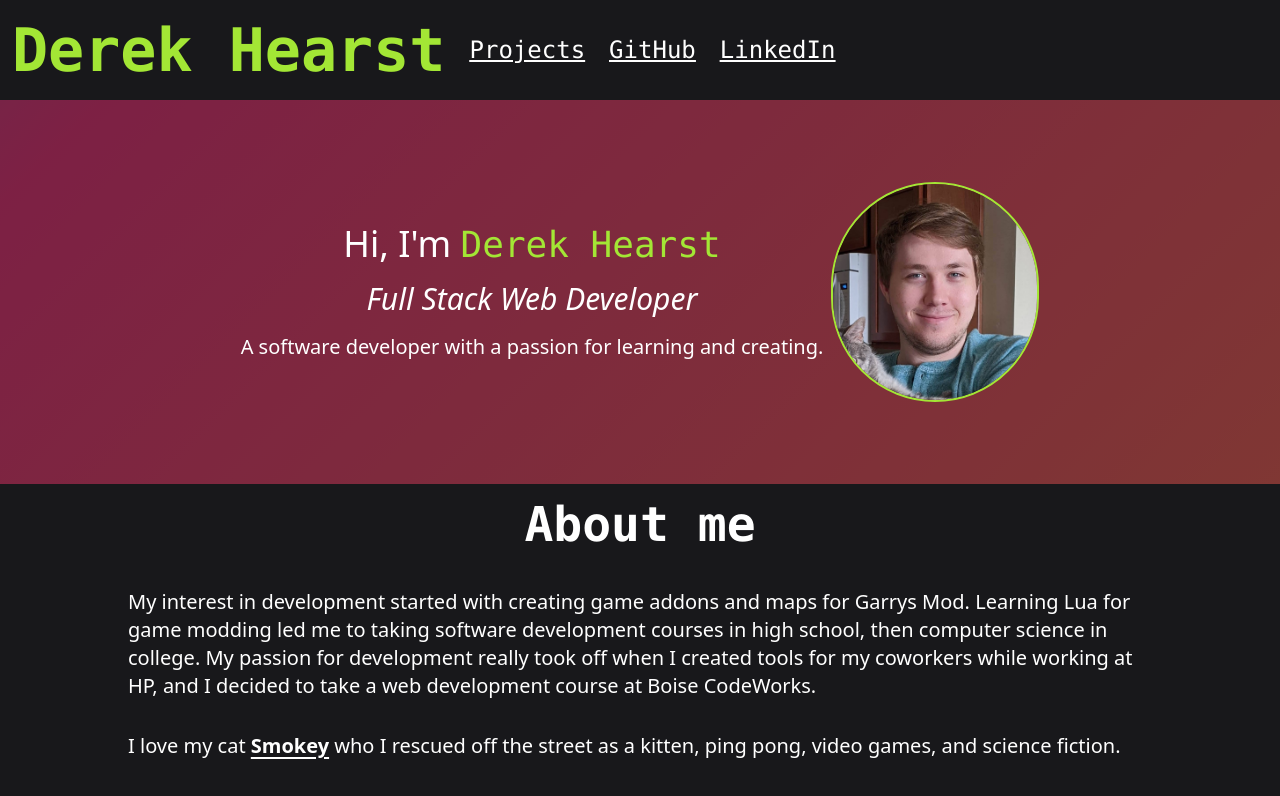
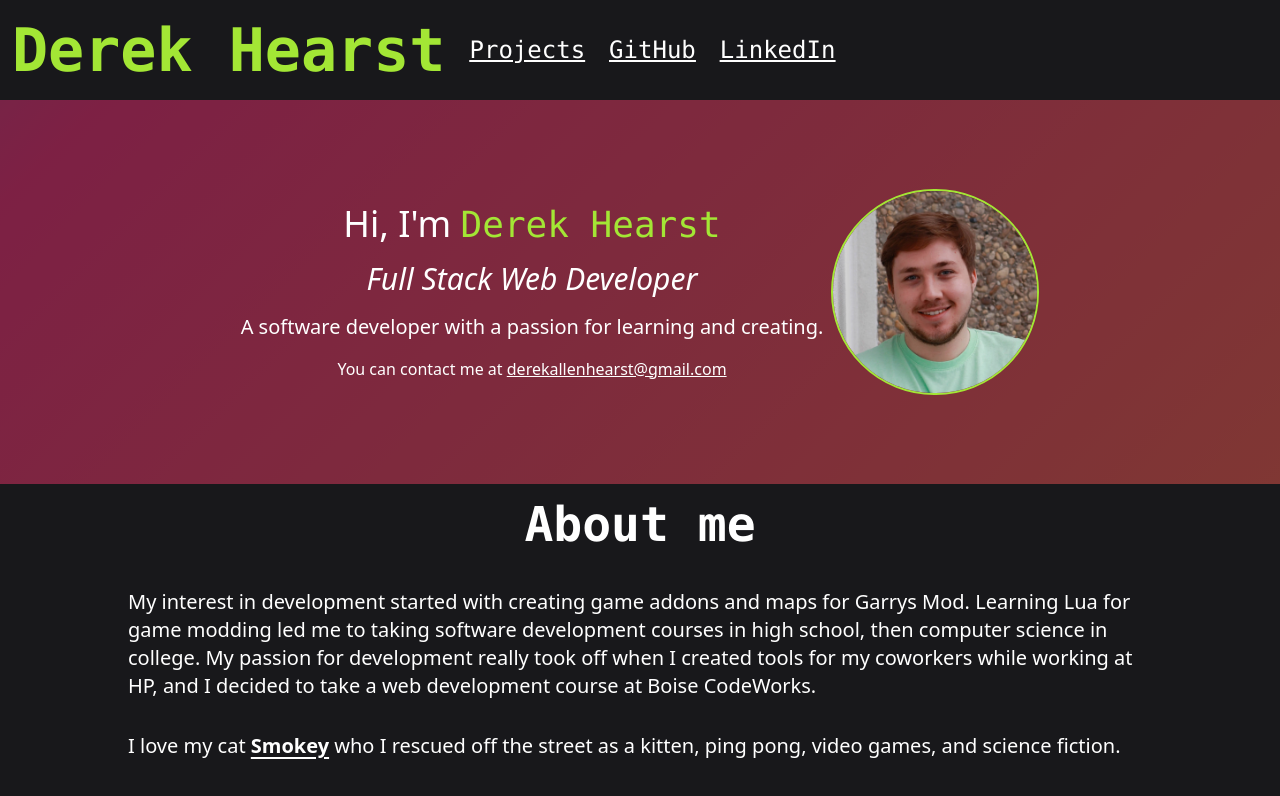
Before and after one commit to derekhearst/derekhearst, a SvelteKit app: page / in a window 1280 px wide. Shown: the top 796 px of the page. Built offline with nearby package versions, Linux system fonts and the light colour scheme.

Commit message:
add contact info and new pfp

```diff
--- a/src/routes/+page.svelte
+++ b/src/routes/+page.svelte
@@ -61,14 +61,15 @@
 		<h2 class="text-4xl">Hi, I'm <span class="text-lime-400 font-mono">Derek Hearst</span></h2>
 		<h3 class="text-3xl italic">Full Stack Web Developer</h3>
 		<p class="text-xl">A software developer with a passion for learning and creating.</p>
+		<p>You can contact me at <a class="underline" href="mailto:derekallenhearst@gmail.com">derekallenhearst@gmail.com</a></p>
 	</div>
-	<img src="/profile.jpg" alt="Derek Hearst" class="border-lime-400 w-52 border-2 rounded-full" />
+	<img src="/derek.webp" alt="Derek Hearst" class="border-lime-400 w-52 border-2  rounded-full" />
 </body>
 
 <body id="aboutme" class="bg-zinc-900 py-9 md:pt-4 flex flex-col items-center gap-10 p-4 pt-32 text-white">
 	<h3 class="font-mono text-5xl font-bold">About me</h3>
 	<div class="flex flex-col max-w-5xl gap-8 text-xl">
-		<p>My interest in development started with creating game addons and maps for Garrys Mod. Learning Lua for game modding led me to taking software development courses in high school, then computer science in college. My passion for development really took off when I created tools for my coworkers while working at HP, and I decided to take a web development course at Boise CodeWorks.</p>
+		<p>My interest in development started with creating game addons and maps for Garrys Mod. Learning Lua for game modding led me to taking software development courses in high school, then computer science in college. My passion for development really took off when I created tools for my coworkers while working at HP, and I decided to take a web development course at Boise CodeWorks. </p>
 		<p>I love my cat <span class="font-bold underline underline-offset-4 cursor-pointer select-none" on:keydown={() => (hideSmokey = !hideSmokey)} on:click={() => (hideSmokey = !hideSmokey)}>Smokey</span> who I rescued off the street as a kitten, ping pong, video games, and science fiction.</p>
 		<img src="/smokey.jpg" title="My cat Smokey" hidden={hideSmokey} class="w-1/2 h-auto self-center" alt="my cat smokey" />
 		<p>I created custom content for an online gaming community called Chrono Gaming, which I owned and operated. I plan on recreating this server when the game <a href="https://sbox.facepunch.com/news" class="underline cursor-pointer" target="_blank" rel="noreferrer">S&Box</a> comes out of alpha.</p>
```
Also changed, not shown: static/derek.jpg (added), static/derek.webp (added).
